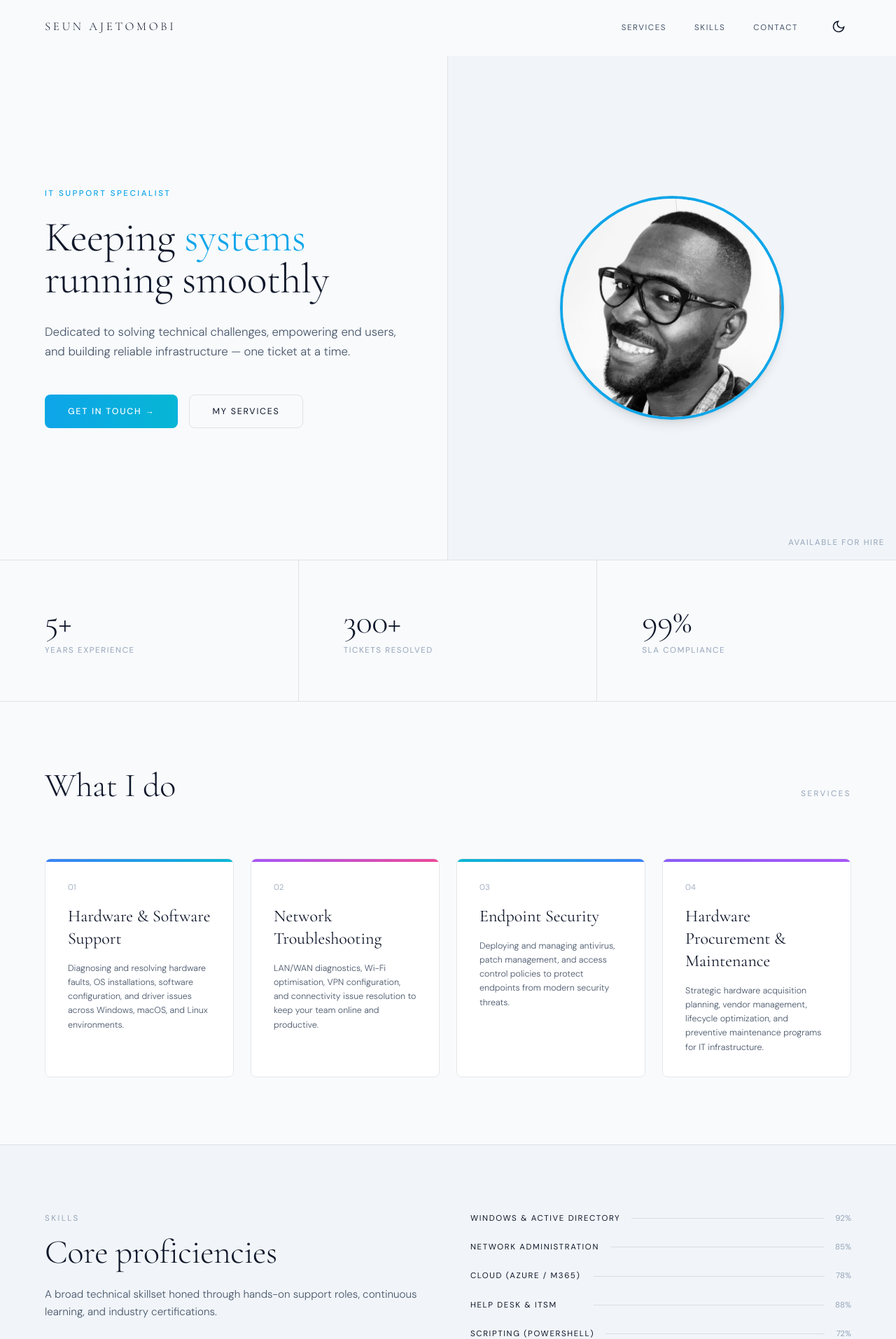
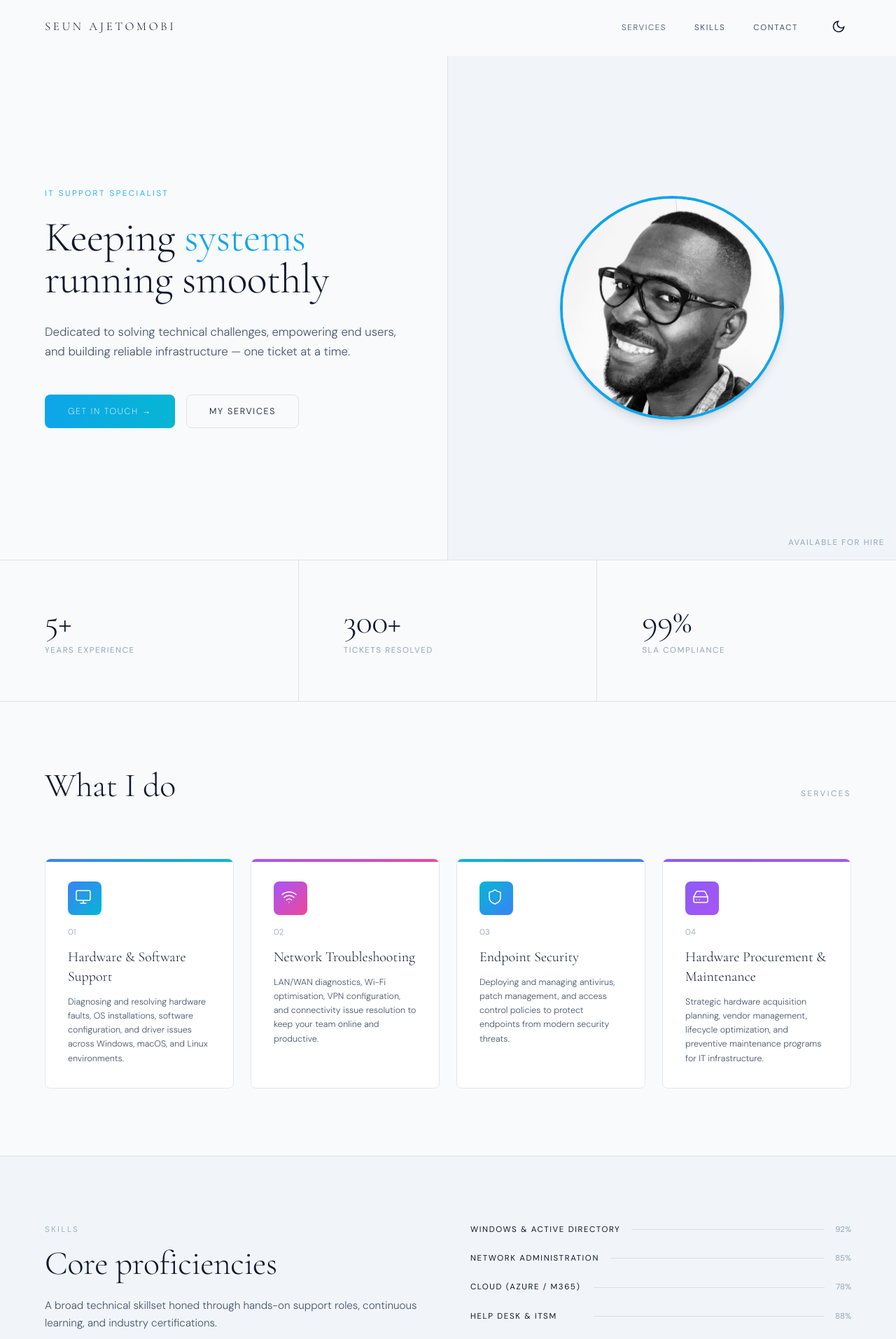
Before and after one commit to seunajetomobi/portfolio, a Next.js app: page / in a window 1280 px wide. Shown: the top 1914 px of the page at 70% size. Built offline with nearby package versions, Linux system fonts and the light colour scheme.

Commit message:
Add icons to services, clear form on submit, implement thinner fonts and cleaner design

```diff
--- a/app/globals.css
+++ b/app/globals.css
@@ -16,7 +16,7 @@
     @apply bg-accent dark:bg-dark-accent text-paper dark:text-dark-paper;
   }
 
-  /* Dark mode transitions for smooth color changes */
+  /* Smooth transitions */
   * {
     @apply transition-colors duration-300;
   }
@@ -25,16 +25,16 @@
 @layer components {
   /* Button styles */
   .btn-primary {
-    @apply inline-flex items-center gap-2 px-8 py-[0.85rem] bg-gradient-to-r from-accent to-accent-tertiary dark:from-dark-accent dark:to-dark-accent-tertiary text-white font-sans text-sm font-medium uppercase tracking-wider border-[1.5px] border-transparent transition-all duration-300 rounded-lg hover:shadow-lg hover:scale-105 active:scale-95;
+    @apply inline-flex items-center gap-2 px-8 py-[0.85rem] bg-gradient-to-r from-accent to-accent-tertiary dark:from-dark-accent dark:to-dark-accent-tertiary text-white font-sans text-sm font-extralight uppercase tracking-wider border-[1.5px] border-transparent transition-all duration-300 rounded-lg hover:shadow-lg hover:scale-105 active:scale-95;
   }
 
   .btn-ghost {
-    @apply inline-flex items-center gap-2 px-8 py-[0.85rem] bg-transparent text-ink dark:text-dark-ink font-sans text-sm font-normal uppercase tracking-wider border-[1.5px] border-rule dark:border-dark-rule transition-all duration-300 hover:border-accent dark:hover:border-dark-accent hover:text-accent dark:hover:text-dark-accent rounded-lg;
+    @apply inline-flex items-center gap-2 px-8 py-[0.85rem] bg-transparent text-ink dark:text-dark-ink font-sans text-sm font-light uppercase tracking-wider border-[1.5px] border-rule dark:border-dark-rule transition-all duration-300 hover:border-accent dark:hover:border-dark-accent hover:text-accent dark:hover:text-dark-accent rounded-lg;
   }
 
   /* Form inputs */
   .form-input {
-    @apply w-full border-b-2 border-rule dark:border-dark-rule bg-transparent dark:bg-transparent px-0 py-[0.7rem] font-sans text-base text-ink dark:text-dark-ink outline-none transition-all duration-200 placeholder:text-ink-faint dark:placeholder:text-dark-ink-faint focus:border-accent dark:focus:border-dark-accent focus:shadow-sm;
+    @apply w-full border-b-2 border-rule dark:border-dark-rule bg-transparent dark:bg-transparent px-0 py-[0.7rem] font-sans text-base font-light text-ink dark:text-dark-ink outline-none transition-all duration-200 placeholder:text-ink-faint dark:placeholder:text-dark-ink-faint focus:border-accent dark:focus:border-dark-accent focus:shadow-sm;
   }
 
   .form-input:disabled {
--- a/app/layout.tsx
+++ b/app/layout.tsx
@@ -5,13 +5,13 @@ import './globals.css';
 
 const serif = Cormorant_Garamond({
   subsets: ['latin'],
-  weight: ['300', '400', '600'],
+  weight: ['200', '300', '400', '600'],
   variable: '--font-serif',
 });
 
 const sans = DM_Sans({
   subsets: ['latin'],
-  weight: ['300', '400', '500'],
+  weight: ['200', '300', '400', '500'],
   variable: '--font-sans',
 });
 
--- a/components/Contact.tsx
+++ b/components/Contact.tsx
@@ -1,16 +1,25 @@
 'use client';
 
+import { useRef, useEffect } from 'react';
 import { motion } from 'framer-motion';
 import { useInView } from 'react-intersection-observer';
 import { useForm, ValidationError } from '@formspree/react';
 
 export default function Contact() {
   const [state, handleSubmit] = useForm('xgoqdnwq');
+  const formRef = useRef<HTMLFormElement>(null);
 
   const { ref, inView } = useInView({
     threshold: 0.2,
     triggerOnce: true,
   });
+
+  // Clear form on successful submission
+  useEffect(() => {
+    if (state.succeeded && formRef.current) {
+      formRef.current.reset();
+    }
+  }, [state.succeeded]);
 
   const containerVariants = {
     hidden: { opacity: 0 },
@@ -46,7 +55,7 @@ export default function Contact() {
         >
           {/* Left side */}
           <motion.div variants={itemVariants}>
-            <h2 className="font-serif text-3xl sm:text-4xl md:text-5xl font-light tracking-tight text-ink dark:text-dark-ink mb-6 leading-snug">
+            <h2 className="font-serif text-3xl sm:text-4xl md:text-5xl font-extralight tracking-tight text-ink dark:text-dark-ink mb-6 leading-snug">
               Let's work <em className="font-serif italic text-accent dark:text-dark-accent not-italic">together</em>
             </h2>
             <p className="text-base text-ink-light dark:text-dark-ink-light leading-relaxed font-light mb-8">
@@ -84,7 +93,7 @@ export default function Contact() {
 
           {/* Right side - Form */}
           <motion.div variants={itemVariants}>
-            <form onSubmit={handleSubmit} className="space-y-6">
+            <form ref={formRef} onSubmit={handleSubmit} className="space-y-6">
               <div>
                 <label htmlFor="fullName" className="text-xs uppercase tracking-wider text-ink-faint dark:text-dark-ink-faint block mb-2">
                   Full name
@@ -142,7 +151,7 @@ export default function Contact() {
 
               {state.succeeded && (
                 <motion.p
-                  className="text-sm text-accent dark:text-dark-accent font-medium"
+                  className="text-sm text-accent dark:text-dark-accent font-light"
                   initial={{ opacity: 0 }}
                   animate={{ opacity: 1 }}
                 >
--- a/components/Hero.tsx
+++ b/components/Hero.tsx
@@ -38,14 +38,14 @@ export default function Hero() {
         animate="visible"
       >
         <motion.p
-          className="text-xs font-medium uppercase tracking-widest text-accent dark:text-dark-accent mb-6"
+          className="text-xs font-light uppercase tracking-widest text-accent dark:text-dark-accent mb-6"
           variants={itemVariants}
         >
           IT Support Specialist
         </motion.p>
 
         <motion.h1
-          className="font-serif text-4xl sm:text-5xl md:text-6xl font-light leading-tight tracking-tight text-ink dark:text-dark-ink mb-2"
+          className="font-serif text-4xl sm:text-5xl md:text-6xl font-extralight leading-tight tracking-tight text-ink dark:text-dark-ink mb-2"
           variants={itemVariants}
         >
           Keeping <em className="font-serif italic text-accent dark:text-dark-accent not-italic">systems</em>
--- a/components/Navbar.tsx
+++ b/components/Navbar.tsx
@@ -46,7 +46,7 @@ export default function Navbar() {
           <li>
             <Link
               href="#services"
-              className="text-xs font-normal uppercase tracking-wider text-ink-light dark:text-dark-ink-light transition-colors duration-200 hover:text-accent dark:hover:text-dark-accent"
+              className="text-xs font-light uppercase tracking-wider text-ink-light dark:text-dark-ink-light transition-colors duration-200 hover:text-accent dark:hover:text-dark-accent"
             >
               Services
             </Link>
--- a/components/Services.tsx
+++ b/components/Services.tsx
@@ -2,6 +2,7 @@
 
 import { motion } from 'framer-motion';
 import { useInView } from 'react-intersection-observer';
+import { Monitor, Wifi, Shield, HardDrive } from 'lucide-react';
 
 const services = [
   {
@@ -11,6 +12,7 @@ const services = [
       'Diagnosing and resolving hardware faults, OS installations, software configuration, and driver issues across Windows, macOS, and Linux environments.',
     color: 'from-blue-500 to-cyan-500',
     darkColor: 'dark:from-blue-400 dark:to-cyan-400',
+    icon: Monitor,
   },
   {
     num: '02',
@@ -19,6 +21,7 @@ const services = [
       'LAN/WAN diagnostics, Wi-Fi optimisation, VPN configuration, and connectivity issue resolution to keep your team online and productive.',
     color: 'from-purple-500 to-pink-500',
     darkColor: 'dark:from-purple-400 dark:to-pink-400',
+    icon: Wifi,
   },
   {
     num: '03',
@@ -27,6 +30,7 @@ const services = [
       'Deploying and managing antivirus, patch management, and access control policies to protect endpoints from modern security threats.',
     color: 'from-cyan-500 to-blue-500',
     darkColor: 'dark:from-cyan-400 dark:to-blue-400',
+    icon: Shield,
   },
   {
     num: '04',
@@ -35,6 +39,7 @@ const services = [
       'Strategic hardware acquisition planning, vendor management, lifecycle optimization, and preventive maintenance programs for IT infrastructure.',
     color: 'from-violet-500 to-purple-500',
     darkColor: 'dark:from-violet-400 dark:to-purple-400',
+    icon: HardDrive,
   },
 ];
 
@@ -92,7 +97,9 @@ export default function Services() {
           initial="hidden"
           animate={inView ? 'visible' : 'hidden'}
         >
-          {services.map((service, index) => (
+          {services.map((service, index) => {
+            const IconComponent = service.icon;
+            return (
               <motion.div
                 key={index}
                 className="group relative overflow-hidden rounded-lg border border-gray-200 dark:border-slate-700 p-6 md:p-8 hover:shadow-xl transition-all duration-300 bg-white dark:bg-slate-800"
@@ -104,17 +111,23 @@ export default function Services() {
                 {/* Top accent line with gradient */}
                 <div className={`absolute top-0 left-0 w-full h-1 bg-gradient-to-r ${service.color} ${service.darkColor}`}></div>
 
-              <p className="text-xs text-ink-faint dark:text-dark-ink-faint mb-4 font-light tracking-wide uppercase">
+                {/* Icon */}
+                <div className={`mb-4 w-12 h-12 rounded-lg bg-gradient-to-br ${service.color} ${service.darkColor} p-2.5 text-white group-hover:scale-110 transition-transform duration-300`}>
+                  <IconComponent size={24} strokeWidth={1.5} />
+                </div>
+
+                <p className="text-xs text-ink-faint dark:text-dark-ink-faint mb-3 font-light tracking-wide uppercase">
                   {service.num}
                 </p>
-              <h3 className="font-serif text-xl md:text-2xl font-normal leading-snug mb-4 text-ink dark:text-dark-ink bg-gradient-to-r via-ink dark:via-dark-ink bg-clip-text">
+                <h3 className="font-serif text-lg md:text-xl font-light leading-snug mb-3 text-ink dark:text-dark-ink">
                   {service.title}
                 </h3>
                 <p className="text-sm text-ink-light dark:text-dark-ink-light leading-relaxed font-light">
                   {service.description}
                 </p>
               </motion.div>
-          ))}
+            );
+          })}
         </motion.div>
       </div>
     </section>
--- a/components/Skills.tsx
+++ b/components/Skills.tsx
@@ -52,10 +52,10 @@ export default function Skills() {
         >
           {/* Left column */}
           <motion.div variants={itemVariants}>
-            <span className="text-xs uppercase tracking-widest text-ink-faint dark:text-dark-ink-faint mb-4 block">
+            <span className="text-xs uppercase tracking-widest text-ink-faint dark:text-dark-ink-faint mb-4 block font-light">
               Skills
             </span>
-            <h2 className="font-serif text-3xl sm:text-4xl md:text-5xl font-light tracking-tight text-ink dark:text-dark-ink mb-6">
+            <h2 className="font-serif text-3xl sm:text-4xl md:text-5xl font-extralight tracking-tight text-ink dark:text-dark-ink mb-6">
               Core proficiencies
             </h2>
             <p className="text-base text-ink-light dark:text-dark-ink-light leading-relaxed font-light">
--- a/package.json
+++ b/package.json
@@ -13,6 +13,7 @@
     "@formspree/react": "^3.0.0",
     "autoprefixer": "^10.5.0",
     "framer-motion": "^11.0.0",
+    "lucide-react": "^1.17.0",
     "next": "^15.0.0",
     "nodemailer": "^8.0.9",
     "posthog-js": "^1.376.3",
```
Also changed, not shown: 1 other file (tests, documents, lock files or other folders). Lines whose indentation alone changed are shown as unchanged.
